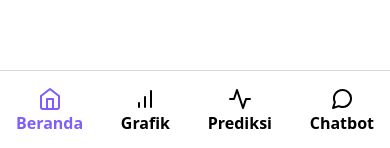
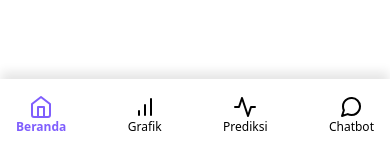
Before and after one commit to Randi-95/capstone2, a React (Vite) app: page /Dashboard in a window 390 px wide. Shown: the part 693-841 px from the top of the page. Built offline with nearby package versions, Linux system fonts and the light colour scheme.

Commit message:
navbar mobile

```diff
--- a/src/component/fragments/navMobile.jsx
+++ b/src/component/fragments/navMobile.jsx
@@ -4,18 +4,18 @@ import { Calendar, BarChart, Grid, MessageCircle,Menu, DollarSign, Clock, Activi
 function NavMobile() {
     return (
         <div className="nav-mobile fixed bottom-0 right-0 left-0">
-            <div className="border-t-[1.4px] border-[#d9d7d7] w-full py-4 flex justify-between p-2 px-4">
+            <div className=" shadow-[0_-8px_10px_-1px_rgba(0,0,0,0.1)] w-full py-4 flex justify-between p-2 px-4">
                 <ul >
-                    <li className="font-bold text-primary text-md flex flex-col items-center"><Home className="text-primary"/>Beranda</li>
+                    <li className="font-bold text-primary text-xs flex flex-col items-center"><Home className="text-primary"/>Beranda</li>
                 </ul>
                 <ul>
-                    <li className="font-semibold text-md flex flex-col items-center"><BarChart className=""/>Grafik</li>
+                    <li className=" text-xs flex flex-col items-center"><BarChart className=""/>Grafik</li>
                 </ul>
                 <ul>
-                    <li className="font-semibold text-md flex flex-col items-center"><Activity className=""/>Prediksi</li>
+                    <li className=" text-xs flex flex-col items-center"><Activity className=""/>Prediksi</li>
                 </ul>
                 <ul>
-                    <li className="font-semibold text-md flex flex-col items-center"><MessageCircle className=""/>Chatbot</li>
+                    <li className=" text-xs flex flex-col items-center"><MessageCircle className=""/>Chatbot</li>
                 </ul>
             </div>
         </div>
```
